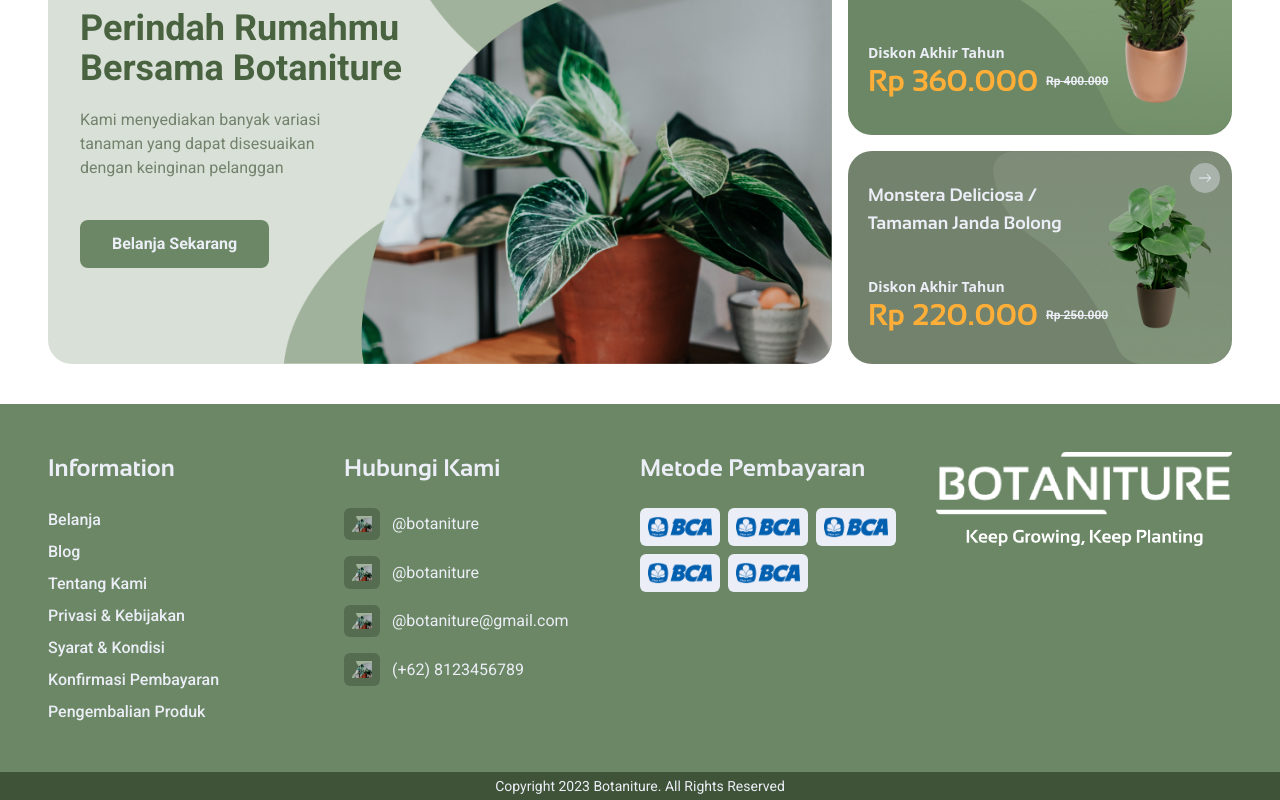
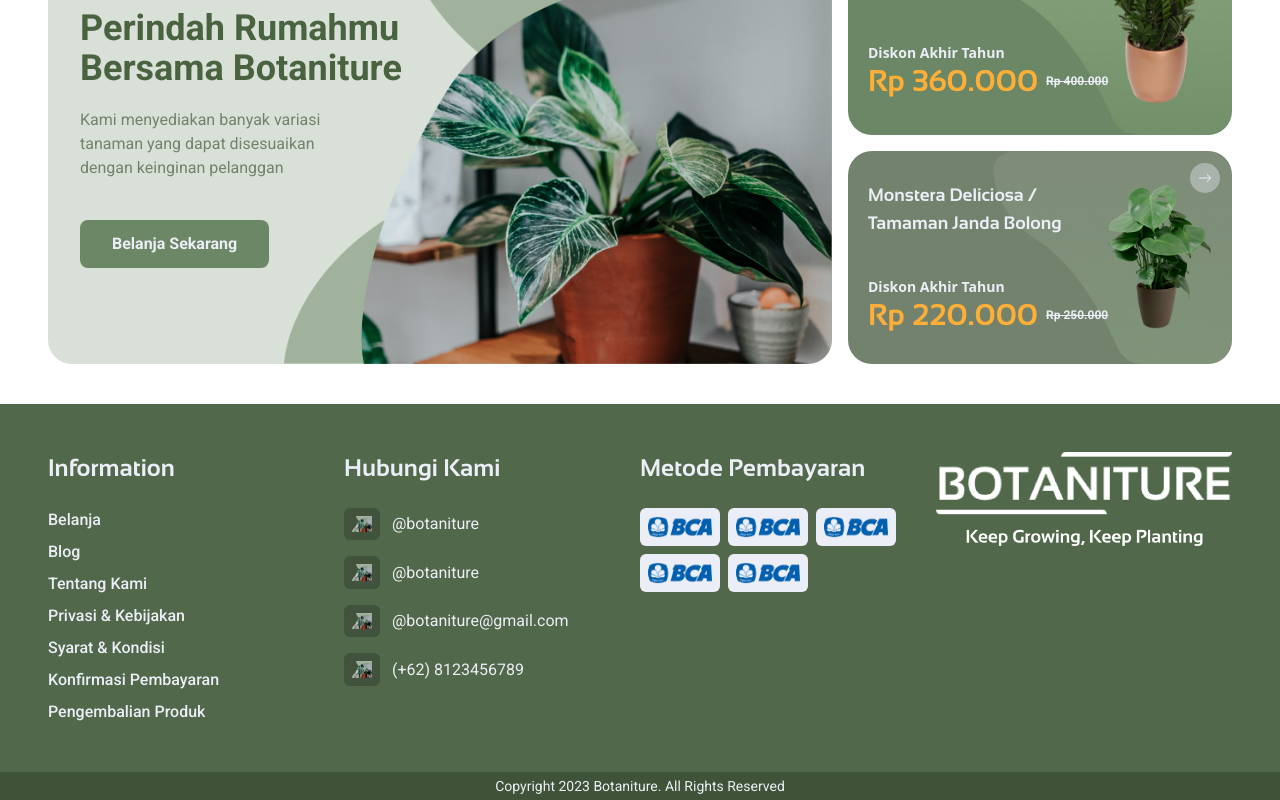
Before and after one commit to juliansyahrifqi/botaniture-frontend, a Next.js app: page / in a window 1280 px wide. Shown: the part 214-1014 px from the top of the page. Built offline with nearby package versions, Linux system fonts and the light colour scheme.

Commit message:
fix: fix background color in footer and add new color in tailwind.cofing.js

```diff
--- a/src/app/components/Footer/index.tsx
+++ b/src/app/components/Footer/index.tsx
@@ -6,7 +6,7 @@ import FooterItem from "./FooterItem";
 
 export default function Footer() {
   return (
-    <footer className="bg-primary w-full">
+    <footer className="bg-footer w-full">
       <div className="grid grid-cols-4 justify-center p-12">
         <FooterItem title="Information">
           <Information />
--- a/tailwind.config.js
+++ b/tailwind.config.js
@@ -23,7 +23,8 @@ module.exports = {
         "hero-primary": "#496341",
         "hero-secondary": "#73826D",
         white: "#ECEEF7",
-        gold: "#FFAF37"
+        gold: "#FFAF37",
+        footer: "#51684B",
       },
     },
     fontFamily: {
```
